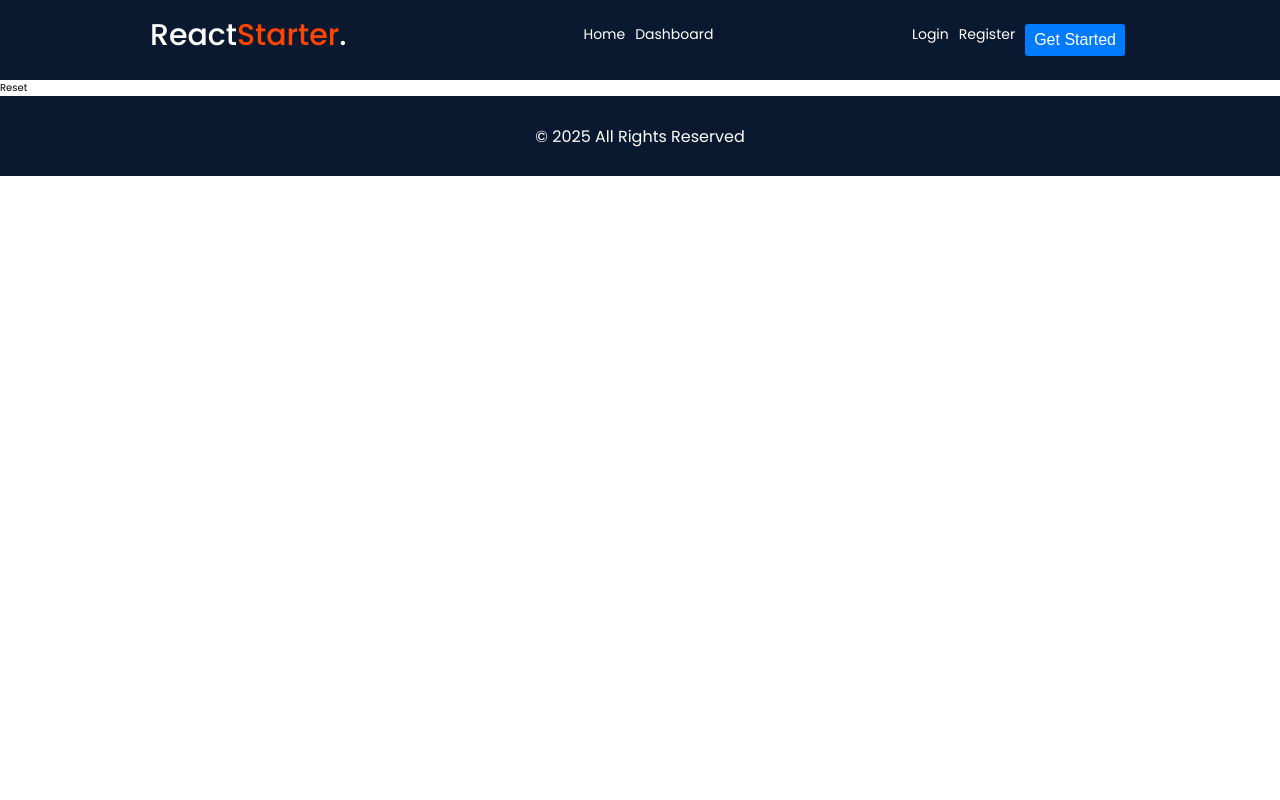
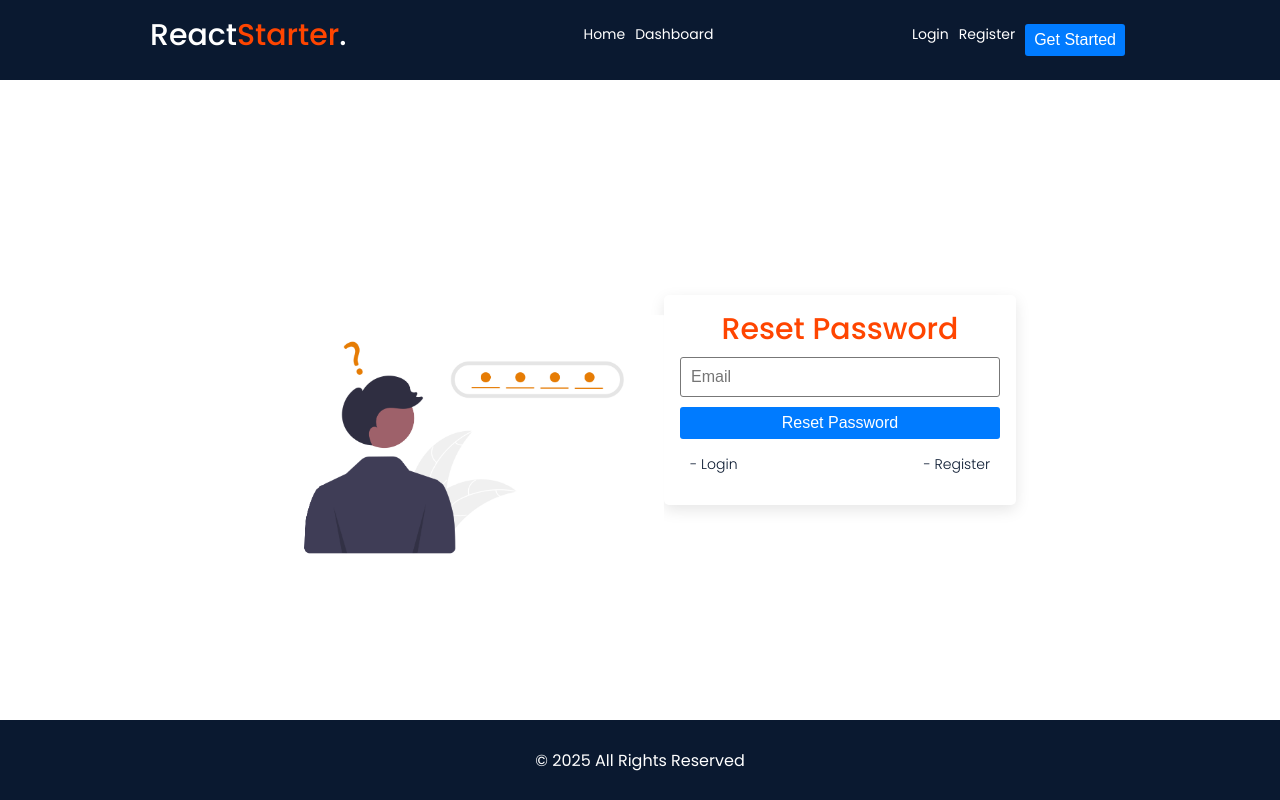
Before and after one commit to karmartir/react-template, a React (Create React App) app: page /reset in a window 1280 px wide. Built offline with nearby package versions, Linux system fonts and the light colour scheme.

Commit message:
Reset password page

```diff
--- a/src/pages/auth/Reset.js
+++ b/src/pages/auth/Reset.js
@@ -1,7 +1,36 @@
 import React from "react";
+import styles from "./auth.module.scss";
+import resetImg from "../../assets/forgot.png";
+import Card from "../../components/card/Card";
+import { Link } from "react-router-dom";
 
 const Reset = () => {
-  return <div>Reset</div>;
+  return (
+    <section className={`container ${styles.auth}`}>
+      <div className={styles.img}>
+        <img src={resetImg} alt="Login" width="400" />
+      </div>
+      <Card>
+        <div className={styles.form}>
+          <h2>Reset Password</h2>
+          <form>
+            <input type="text" placeholder="Email" required />
+            <button type="submit" className="--btn --btn-primary --btn-block">
+              Reset Password
+            </button>
+            <div className={styles.links}>
+              <p>
+                <Link to="/login">- Login</Link>
+              </p>
+              <p>
+                <Link to="/register">- Register</Link>
+              </p>
+            </div>
+          </form>
+        </div>
+      </Card>
+    </section>
+  );
 };
 
 export default Reset;
```
